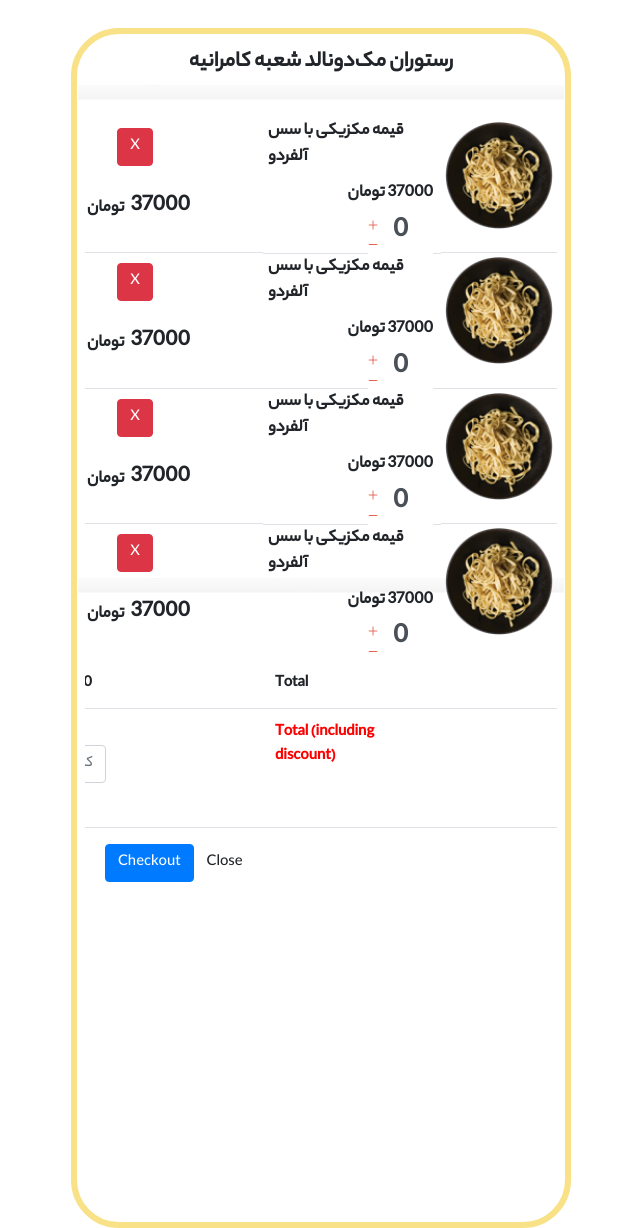
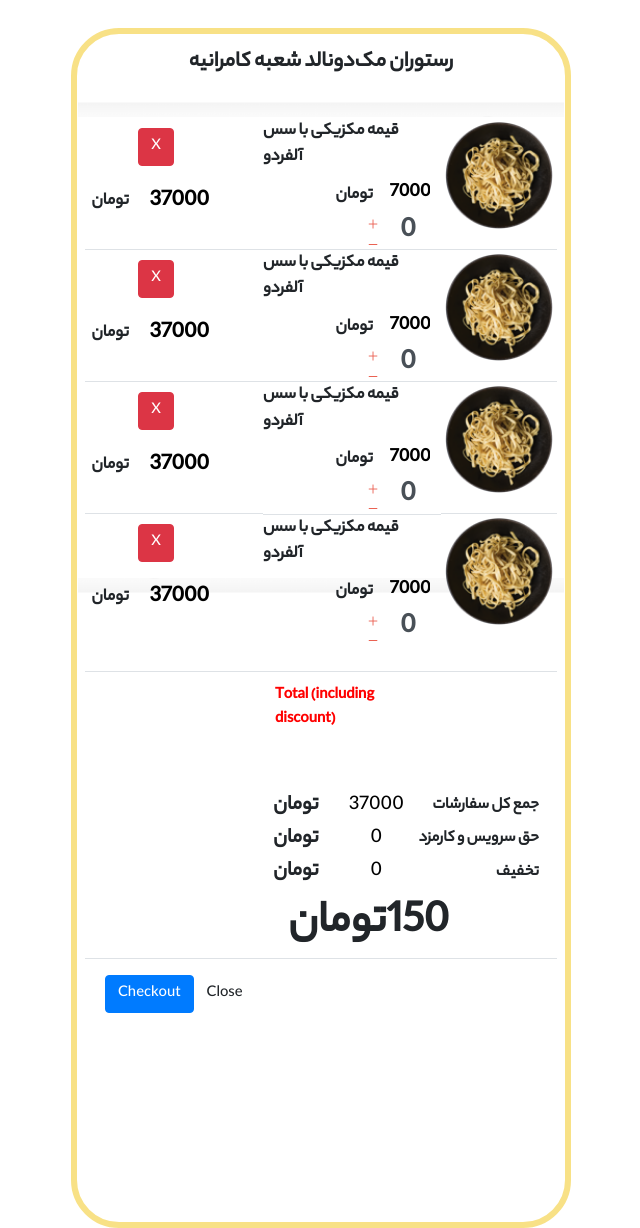
Before and after one commit to mdrkarimi20/bill-generator, a website: page index.html in a window 1280 px wide. Shown: the top 1228 px of the page, without its empty margins (319-959 px from the left). Drawn offline with nearby package versions, Linux system fonts and the light colour scheme; files whose address does not match are found by name.

Commit message:
insert persian number table

```diff
--- a/app.js
+++ b/app.js
@@ -32,8 +32,8 @@
 $('img').on('click', function(e) {
     $("#my-cart-table tr").each(function() {
         let val_quantity = $(this).find('#quantity').val();
-        let val_price = parseInt($(this).find('#price').text());
-        $(this).find('#total').text(val_quantity * val_price);
+        let val_price = parseInt($(this).find('#price').val());
+        $(this).find('#total').val(val_quantity * val_price);
 
         $("#my-cart-table td").each(function(i) {
             calculateColumn(i);
@@ -45,7 +45,7 @@
                 let value = parseInt($('#total', this).eq(index).text());
                 if (!isNaN(value)) {
                     total += value;
-                    $('#my-cart-grand-total').text(total);
+                    $('#sum').val(total);
                 }
             });
         }
--- a/index.html
+++ b/index.html
@@ -19,80 +19,98 @@
                 <table class="table table-hover table-responsive" id="my-cart-table">
                     <!-- <tbody> -->
                     <tr title="summary 2" data-id="2" data-price="37000">
-                        <td class="text-center  p-1 m-0 border-top-white" style="width: 30px;"><img src="./img/dish.png" width="108px" height="107px"></td>
+                        <td class="text-center  p-1 m-0 border-top-none" style="width: 30px;"><img src="./img/dish.png" width="108px" height="107px"></td>
                         <td class="pq p-0 m-0 pr-2">
                             <span class="name-food">قیمه مکزیکی با سس آلفردو</span>
-                            <span title="Unit Price" id="price">37000 تومان</span>
+                            <div class="price-table">
+                                <input type="number" title="Unit Price" id="price" class="p-0 m-0 border-none no-padding add-color text-right height-25" value="37000"><span>تومان</span>
+                            </div>
                             <div title="Quantity">
                                 <div class="input-group" style="width:50%">
-                                    <input type="text" class="form-control p-0 m-0 border-white no-padding add-color text-center height-25" maxlength="3" value="0" id="quantity">
+                                    <input type="number" class="form-control p-0 m-0 no-padding add-color text-center height-25" maxlength="3" value="0" id="quantity">
                                     <img src="./img/group.png" class="pluss" width="10px" height="10px">
                                     <img src="./img/line-2.png" class="minuse" width="10px" height="1px">
                                 </div>
                             </div>
                         </td>
-                        <td title="Total" class="my-product-total"><span id="total">37000</span></td>
-                        <td><span id="toman">تومان</span></td>
+                        <td>
+                            <div class="total-table">
+                                <input type="number" title="Total" id="total" class="p-0 m-0 border-white no-padding add-color text-right height-25 my-product-total" value="37000"><span>تومان</span>
+                            </div>
+                        </td>
                         <td title="Remove from Cart" class="text-center" id="remove" style="width: 30px;"><a href="javascript:void(0);" class="btn btn-xs btn-danger my-product-remove">X</a></td>
                     </tr>
                     <tr title="summary 2" data-id="2" data-price="37000">
-                        <td class="text-center  p-1 m-0 border-top-white" style="width: 30px;"><img src="./img/dish.png" width="108px" height="107px"></td>
+                        <td class="text-center  p-1 m-0 border-top-none" style="width: 30px;"><img src="./img/dish.png" width="108px" height="107px"></td>
                         <td class="pq p-0 m-0 pr-2">
                             <span class="name-food">قیمه مکزیکی با سس آلفردو</span>
-                            <span title="Unit Price" id="price">37000 تومان</span>
+                            <div class="price-table">
+                                <input type="number" title="Unit Price" id="price" class="p-0 m-0 border-none no-padding add-color text-right height-25" value="37000"><span>تومان</span>
+                            </div>
                             <div title="Quantity">
                                 <div class="input-group" style="width:50%">
-                                    <input type="text" class="form-control p-0 m-0 border-white no-padding add-color text-center height-25" maxlength="3" value="0" id="quantity">
+                                    <input type="number" class="form-control p-0 m-0 no-padding add-color text-center height-25" maxlength="3" value="0" id="quantity">
                                     <img src="./img/group.png" class="pluss" width="10px" height="10px">
                                     <img src="./img/line-2.png" class="minuse" width="10px" height="1px">
                                 </div>
                             </div>
                         </td>
-                        <td title="Total" class="my-product-total"><span id="total">37000</span></td>
-                        <td><span id="toman">تومان</span></td>
+                        <td>
+                            <div class="total-table">
+                                <input type="number" title="Total" id="total" class="p-0 m-0 border-white no-padding add-color text-right height-25 my-product-total" value="37000"><span>تومان</span>
+                            </div>
+                        </td>
                         <td title="Remove from Cart" class="text-center" id="remove" style="width: 30px;"><a href="javascript:void(0);" class="btn btn-xs btn-danger my-product-remove">X</a></td>
                     </tr>
                     <tr title="summary 2" data-id="2" data-price="37000">
-                        <td class="text-center  p-1 m-0 border-top-white" style="width: 30px;"><img src="./img/dish.png" width="108px" height="107px"></td>
+                        <td class="text-center  p-1 m-0 border-top-none" style="width: 30px;"><img src="./img/dish.png" width="108px" height="107px"></td>
                         <td class="pq p-0 m-0 pr-2">
                             <span class="name-food">قیمه مکزیکی با سس آلفردو</span>
-                            <span title="Unit Price" id="price">37000 تومان</span>
+                            <div class="price-table">
+                                <input type="number" title="Unit Price" id="price" class="p-0 m-0 border-none no-padding add-color text-right height-25" value="37000"><span>تومان</span>
+                            </div>
                             <div title="Quantity">
                                 <div class="input-group" style="width:50%">
-                                    <input type="text" class="form-control p-0 m-0 border-white no-padding add-color text-center height-25" maxlength="3" value="0" id="quantity">
+                                    <input type="number" class="form-control p-0 m-0 no-padding add-color text-center height-25" maxlength="3" value="0" id="quantity">
                                     <img src="./img/group.png" class="pluss" width="10px" height="10px">
                                     <img src="./img/line-2.png" class="minuse" width="10px" height="1px">
                                 </div>
                             </div>
                         </td>
-                        <td title="Total" class="my-product-total"><span id="total">37000</span></td>
-                        <td><span id="toman">تومان</span></td>
+                        <td>
+                            <div class="total-table">
+                                <input type="number" title="Total" id="total" class="p-0 m-0 border-white no-padding add-color text-right height-25 my-product-total" value="37000"><span>تومان</span>
+                            </div>
+                        </td>
                         <td title="Remove from Cart" class="text-center" id="remove" style="width: 30px;"><a href="javascript:void(0);" class="btn btn-xs btn-danger my-product-remove">X</a></td>
                     </tr>
                     <tr title="summary 2" data-id="2" data-price="37000">
-                        <td class="text-center  p-1 m-0 border-top-white" style="width: 30px;"><img src="./img/dish.png" width="108px" height="107px"></td>
+                        <td class="text-center  p-1 m-0 border-top-none" style="width: 30px;"><img src="./img/dish.png" width="108px" height="107px"></td>
                         <td class="pq p-0 m-0 pr-2">
                             <span class="name-food">قیمه مکزیکی با سس آلفردو</span>
-                            <span title="Unit Price" id="price">37000 تومان</span>
+                            <div class="price-table">
+                                <input type="number" title="Unit Price" id="price" class="p-0 m-0 border-none no-padding add-color text-right height-25" value="37000"><span>تومان</span>
+                            </div>
                             <div title="Quantity">
                                 <div class="input-group" style="width:50%">
-                                    <input type="text" class="form-control p-0 m-0 border-white no-padding add-color text-center height-25" maxlength="3" value="0" id="quantity">
+                                    <input type="number" class="form-control p-0 m-0 no-padding add-color text-center height-25" maxlength="3" value="0" id="quantity">
                                     <img src="./img/group.png" class="pluss" width="10px" height="10px">
                                     <img src="./img/line-2.png" class="minuse" width="10px" height="1px">
                                 </div>
                             </div>
                         </td>
-                        <td title="Total" class="my-product-total"><span id="total">37000</span></td>
-                        <td><span id="toman">تومان</span></td>
-                        <td title="Remove from Cart" class="text-center" id="remove" style="width: 30px;"><a href="javascript:void(0);" class="btn btn-xs btn-danger my-product-remove">X</a>
+                        <td>
+                            <div class="total-table">
+                                <input type="number" title="Total" id="total" class="p-0 m-0 border-white no-padding add-color text-right height-25 my-product-total" value="37000"><span>تومان</span>
+                            </div>
                         </td>
+                        <td title="Remove from Cart" class="text-center" id="remove" style="width: 30px;"><a href="javascript:void(0);" class="btn btn-xs btn-danger my-product-remove">X</a></td>
                     </tr>
                     <tr>
                         <td></td>
-                        <td><strong>Total</strong></td>
                         <td></td>
                         <td></td>
-                        <td><strong id="my-cart-grand-total">150</strong></td>
+                        <td></td>
                         <td></td>
                     </tr>
                     <tr style="color: red">
@@ -113,6 +131,37 @@
                     </tr>
                     <!-- </tbody> -->
                 </table>
+                <div class="row">
+                    <div class="flex-column">
+                        <div class="row">
+                            <div class="orders pr-5">
+                                <div class="sum-orders">
+                                    <span>جمع کل سفارشات</span>
+                                </div>
+                                <div class="service-orders">
+                                    <span>حق سرویس و کارمزد</span>
+                                </div>
+                                <div class="discount-orders">
+                                    <span>تخفیف</span>
+                                </div>
+                            </div>
+                            <div class="number-orders">
+                                <div>
+                                    <input type="number" class="p-0 m-0 border-none no-padding add-color text-center height-25" value="37000" id="sum"></span>تومان</span>
+                                </div>
+                                <div>
+                                    <input type="number" class="p-0 m-0 border-none no-padding add-color text-center height-25" value="0" id="service"><span>تومان</span>
+                                </div>
+                                <div>
+                                    <input type="number" class="p-0 m-0 border-none no-padding add-color text-center height-25" value="0" id="takhfif"><span>تومان</span>
+                                </div>
+                            </div>
+                        </div>
+                        <div class="tatal-final">
+                            <strong id="my-cart-grand-total">150<span>تومان</span></strong>
+                        </div>
+                    </div>
+                </div>
             </div>
             <div class="modal-footer"><button type="button" class="btn btn-default" data-dismiss="modal">Close</button><button type="button" class="btn btn-primary" id="checkout-my-cart">Checkout</button></div>
         </div>
--- a/main.scss
+++ b/main.scss
@@ -33,8 +33,8 @@
     width: 486px;
     position: relative;
     left: 7px;
+    top: 16px;
     background-image: linear-gradient(to bottom, rgba(255, 255, 255, 0), #f4f4f4);
-    transform: rotate(-180deg);
 }
 
 .modal-dialog {
@@ -58,6 +58,18 @@
     border-top-color: white;
 }
 
+.price-table {
+    justify-content: space-evenly;
+    @extend %flex;
+    width: 100px;
+    span {
+        position: relative;
+        top: 10px;
+        font-size: 17.4px;
+        font-weight: bold;
+    }
+}
+
 .pq {
     display: flex;
     flex-direction: column;
@@ -68,14 +80,14 @@
         font-weight: bold;
         width: 170px;
         position: relative;
-        left: 5px;
         @extend %flex;
     }
     #price {
-        font-size: 17.4px;
+        font-size: 19.3px;
         font-weight: bold;
         position: relative;
         top: 10px;
+        width: 55px;
     }
 }
 
@@ -91,12 +103,26 @@
     color: red;
 }
 
+.total-table {
+    justify-content: space-evenly;
+    @extend %flex;
+    width: 100px;
+    span {
+        position: relative;
+        top: 54px;
+        font-size: 17.4px;
+        font-weight: bold;
+        right: 43px;
+    }
+}
+
 #total {
     position: relative;
-    top: 60px;
-    right: 61px;
+    top: 55px;
+    right: 42px;
     font-size: 22.8px;
     font-weight: bold;
+    width: 79px;
 }
 
 #toman {
@@ -123,6 +149,10 @@
         bottom: 4px;
         font-size: 28.1px;
         font-weight: bold;
+        height: 50px;
+        background-color: transparent;
+        outline: none;
+        border: none;
     }
 }
 
@@ -148,3 +178,50 @@
     background-image: linear-gradient(to bottom, rgba(255, 255, 255, 0), #f4f4f4);
     transform: rotate(-180deg);
 }
+
+.orders {
+    @extend %flex;
+    justify-content: space-around;
+    align-items: flex-start;
+    flex-direction: column;
+    .sum-orders,
+    .service-orders,
+    .discount-orders {
+        @extend %flex;
+        justify-content: space-evenly;
+        span {
+            font-size: 16.4px;
+            font-weight: bold;
+        }
+    }
+}
+
+.number-orders {
+    @extend %flex;
+    justify-content: space-around;
+    align-items: flex-start;
+    flex-direction: column;
+    height: 100px;
+    font-size: 21.1px;
+    font-weight: bold;
+    #sum {
+        width: 100px;
+    }
+    #service {
+        width: 100px;
+    }
+    #takhfif {
+        width: 100px;
+    }
+}
+
+.tatal-final {
+    font-size: 45.6px;
+    font-weight: bold;
+}
+
+input {
+    background-color: transparent;
+    outline: none;
+    border: none;
+}
```
Also changed, not shown: css/main.min.css, 1 other file.
